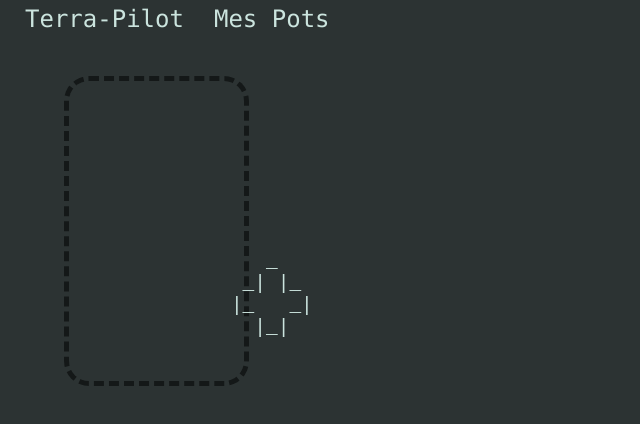
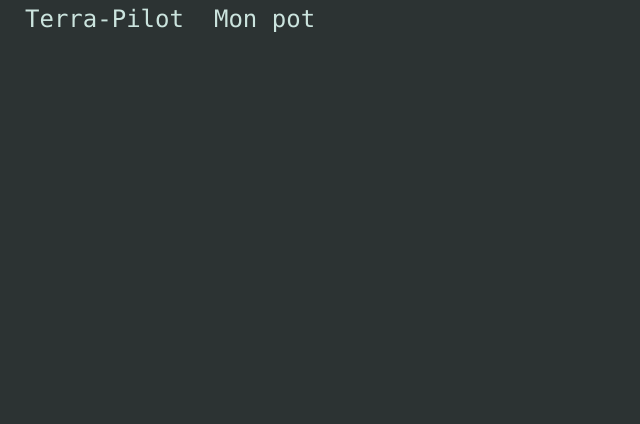
Before and after one commit to raybac38/PhysicalComputingPotDeFleure, a plain HTML site: page Menu_Pots.html in a window 1280 px wide. Shown: the whole page, without its empty margins (0-640 px from the left). Drawn offline with Linux system fonts and the light colour scheme.

Commit message:
avancement

```diff
--- a/Menu_Pots.html
+++ b/Menu_Pots.html
@@ -12,24 +12,21 @@
 <body>
     <header>
         <button onclick="Charger_menu_principale()">Terra-Pilot</button>
-        <button onclick="Charger_menu_pots()">Mes Pots</button>
-    </header>
+        <button onclick="Charger_menu_pots()">Mon pot</button>
+    </heade>
 
-    <div class="conteneur">
-        <div class="boite">
-            <button class="add">
+    <div class="thermometre_containeur">
+        <p id="Temperature_Texte"></p>
+        <div class="thermometre_ASCII">
 
-<pre>
-    _
-  _| |_
- |_   _|
-   |_|
-
-</pre>
-               </button>
         </div>
     </div>
 
+    <div class="brightness_containeur">
+        <div class="brightness_ASCII">
+
+        </div>
+    </div>
 
 
 
```
Also changed, not shown: index.html (+1 -1 lines), 1 other file.
